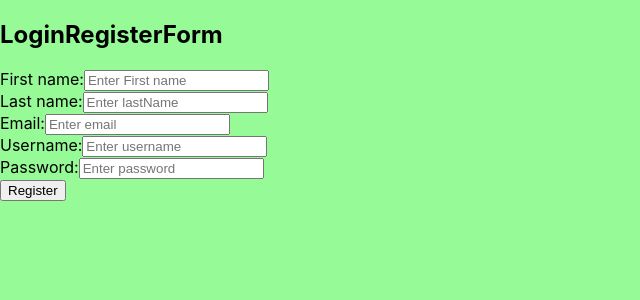
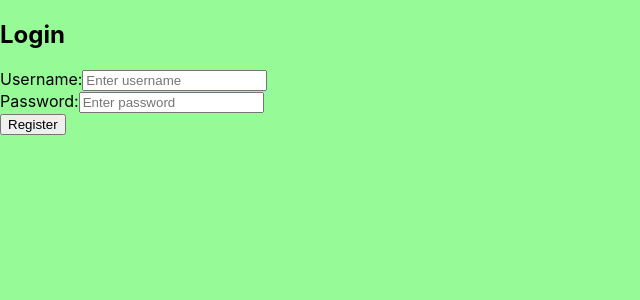
Before and after one commit to nemiasalc56/react-jokes-front-end, a React (Create React App) app in the folder jokes-app/: page / in a window 1280 px wide. Shown: the top 300 px of the page, without its empty margins (0-640 px from the left). Built offline with nearby package versions, Linux system fonts and the light colour scheme.

Commit message:
switch form to register or login

```diff
--- a/jokes-app/src/App.js
+++ b/jokes-app/src/App.js
@@ -43,12 +43,21 @@ class App extends Component {
 
   }
 
+  // add login method
+  login = (loginInfo) => {
+
+    console.log("login method was called");
+  }
+
 
   render() {
     console.log(process.env.REACT_APP_API_URL);
     return (
       <div className="App">
-        <LoginRegisterForm register={this.register}/>
+        <LoginRegisterForm
+          register={this.register}
+          login={this.login}
+        />
 
         {
           this.state.loggedIn
--- a/jokes-app/src/LoginRegisterForm/index.js
+++ b/jokes-app/src/LoginRegisterForm/index.js
@@ -10,7 +10,8 @@ class LoginRegisterForm extends Component {
 			last_name: '',
 			email: '',
 			username: '',
-			password: ''
+			password: '',
+			action: 'login'
 		}
 	}
 
@@ -32,9 +33,19 @@ class LoginRegisterForm extends Component {
 	render() {
 		return (
 			<div>
-				<h2>LoginRegisterForm</h2>
+				<h2>
+					{
+						this.state.action === "login"
+						? "Login"
+						: "Register"
+					}
+				</h2>
 
 				<form onSubmit={this.handleSubmit}>
+					{
+						this.state.action === "register"
+						?
+						<div>
 							<div>
 								<label>First name:</label>
 								<input
@@ -68,6 +79,10 @@ class LoginRegisterForm extends Component {
 								/>
 							</div>
 
+						</div>
+						: null
+					}
+
 					<div>
 						<label>Username:</label>
 						<input
```
Lines whose indentation alone changed are shown as unchanged.
